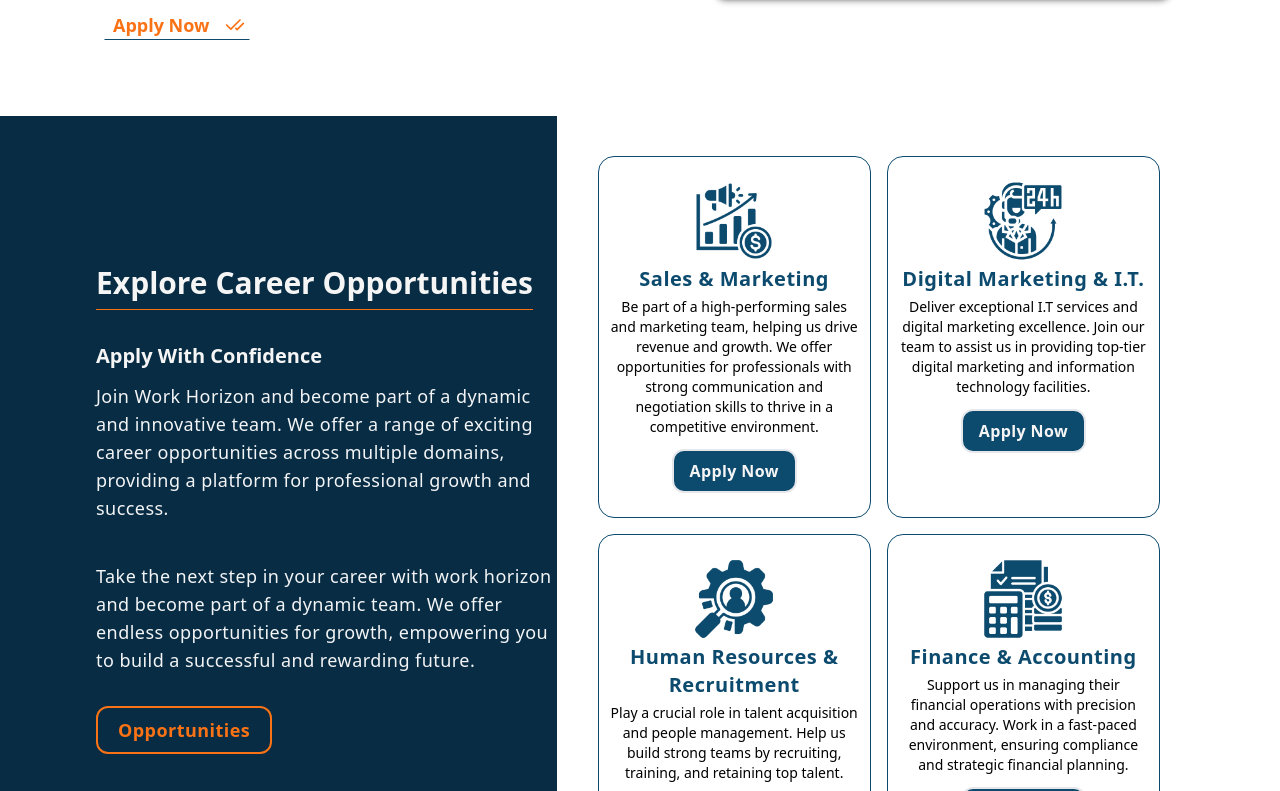
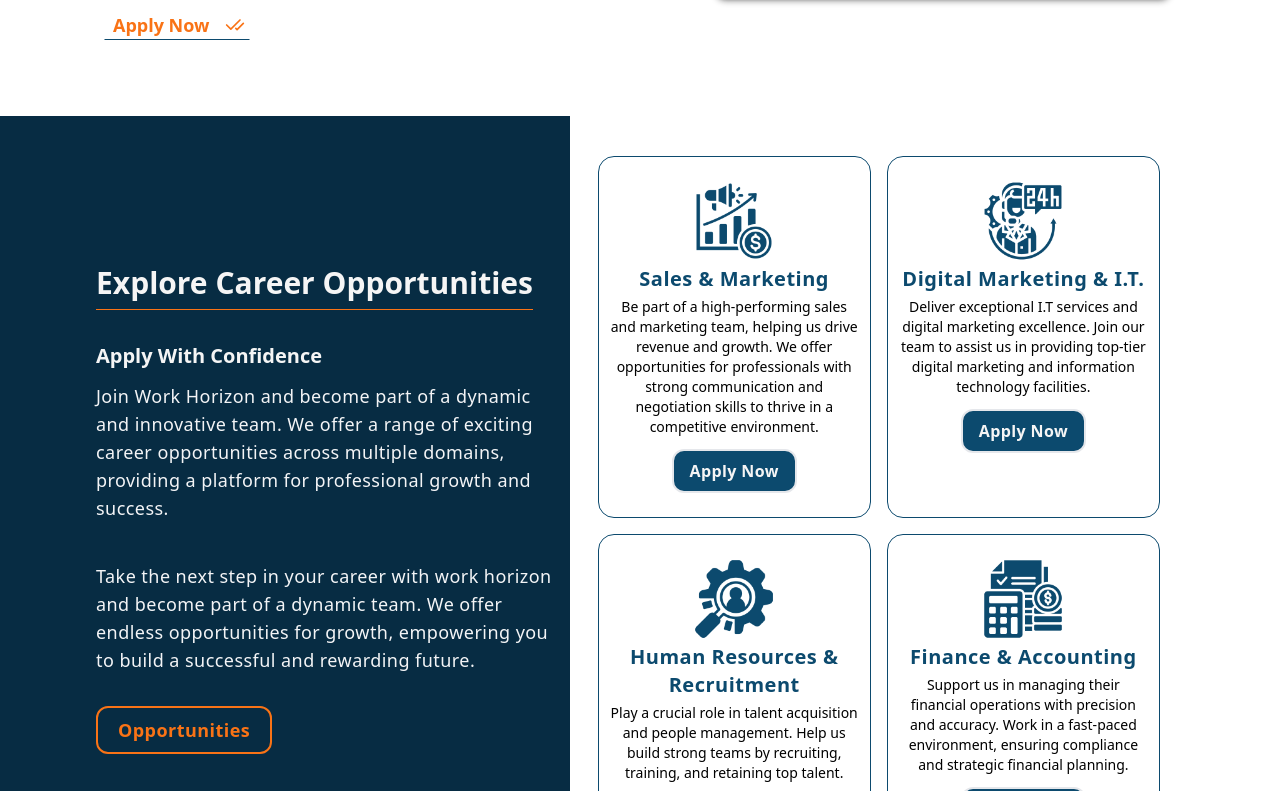
Before and after one commit to Muriuk/WorkHorizon, a Next.js app: page / in a window 1280 px wide. Shown: the part 4129-4920 px from the top of the page. Built offline with nearby package versions, Linux system fonts and the light colour scheme.

Commit message:
March 27, 2025: Maded text sizes amendments

```diff
--- a/app/ui/home/letstalk.tsx
+++ b/app/ui/home/letstalk.tsx
@@ -141,7 +141,7 @@ export default function LetsTalk(){
                         </div>
                         <div className="w-full flex flex-col gap-1 mt-4">
                             <label className='text-md xl:text-md font-[500] tracking-wide'>Contact Number <span className="text-red-500">*</span></label>
-                            <div className='grid grid-cols-[18%,82%]'>
+                            <div className='grid lg:grid-cols-[20%,80%] 2xl:grid-cols-[18%,82%]'>
                                 <select className="border pl-2 rounded-l-xl bg-gray-200 cursor-pointer" name="country" id='country' value={selectCountry} onChange={handleCountry} required>
                                     <option value=''></option>
                                     {
--- a/tailwind.config.ts
+++ b/tailwind.config.ts
@@ -19,7 +19,7 @@ export default {
 
       },backgroundImage:{
         'transparent-bg-one': 'linear-gradient(0deg, rgba(0, 0, 0, 0.6) 20%, rgba(0, 0, 0, 0.35) 30%);',
-        'blue-white': 'linear-gradient(to right,rgb(7, 44, 67) 43.5%, #ffffff 43.5% );',
+        'blue-white': 'linear-gradient(to right,rgb(7, 44, 67) 44.5%, #ffffff 44.5% );',
         'blue-white-two': 'linear-gradient(to bottom, #072c43 25%, #ffffff 25% );',
         'blue-white-three': 'linear-gradient(to bottom, #072c43 25%, #ffffff 25% );',
         'half-light-blue': 'linear-gradient(to bottom,rgb(7, 44, 67) 50%, #ffffff 50% );',
```
